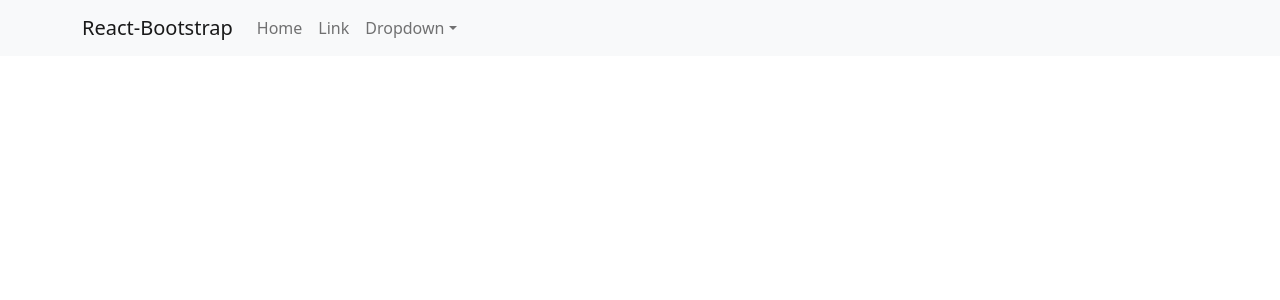
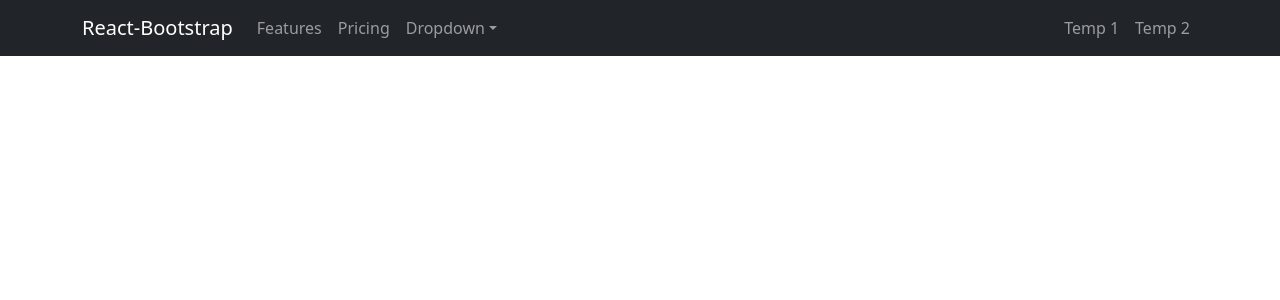
Before and after one commit to marnoux/mbudget, a Next.js app: page / in a window 1280 px wide. Shown: the top 300 px of the page. Built offline with nearby package versions, Linux system fonts and the light colour scheme.

Commit message:
Add props to navbar

```diff
--- a/src/components/Layout/Layout.tsx
+++ b/src/components/Layout/Layout.tsx
@@ -1,5 +1,5 @@
 import React, { FC, ReactNode } from 'react';
-import NavigationBar from '../Navbar/Navbar';
+import NavigationBar from '../Navbar/NavigationBar';
 
 interface Props {
 	title?: string;
@@ -9,7 +9,7 @@ interface Props {
 const Layout: FC<Props> = ({ title, children }) => {
 	return (
 		<>
-			<NavigationBar />
+			<NavigationBar title='mBudget' />
 		</>
 	);
 };
--- /dev/null
+++ b/src/components/Navbar/NavBarDropdown.tsx
@@ -0,0 +1,16 @@
+import React from 'react';
+import { NavDropdown } from 'react-bootstrap';
+
+const NavBarDropdown = () => {
+	return (
+		<NavDropdown title='Dropdown' id='collasible-nav-dropdown'>
+			<NavDropdown.Item>Action</NavDropdown.Item>
+			<NavDropdown.Item>Another action</NavDropdown.Item>
+			<NavDropdown.Item>Something</NavDropdown.Item>
+			<NavDropdown.Divider />
+			<NavDropdown.Item>Separated link</NavDropdown.Item>
+		</NavDropdown>
+	);
+};
+
+export default NavBarDropdown;
--- a/src/components/Navbar/Navbar.tsx
+++ /dev/null
@@ -1,28 +0,0 @@
-import React from 'react';
-import { Container, Nav, Navbar, NavDropdown } from 'react-bootstrap';
-
-const NavigationBar = () => {
-	return (
-		<Navbar bg='light' expand='lg'>
-			<Container>
-				<Navbar.Brand href='#home'>React-Bootstrap</Navbar.Brand>
-				<Navbar.Toggle aria-controls='basic-navbar-nav' />
-				<Navbar.Collapse id='basic-navbar-nav'>
-					<Nav className='me-auto'>
-						<Nav.Link href='#home'>Home</Nav.Link>
-						<Nav.Link href='#link'>Link</Nav.Link>
-						<NavDropdown title='Dropdown' id='basic-nav-dropdown'>
-							<NavDropdown.Item href='#action/3.1'>Action</NavDropdown.Item>
-							<NavDropdown.Item href='#action/3.2'>Another action</NavDropdown.Item>
-							<NavDropdown.Item href='#action/3.3'>Something</NavDropdown.Item>
-							<NavDropdown.Divider />
-							<NavDropdown.Item href='#action/3.4'>Separated link</NavDropdown.Item>
-						</NavDropdown>
-					</Nav>
-				</Navbar.Collapse>
-			</Container>
-		</Navbar>
-	);
-};
-
-export default NavigationBar;
--- /dev/null
+++ b/src/components/Navbar/NavigationBar.tsx
@@ -0,0 +1,31 @@
+import React from 'react';
+import { Container, Nav, Navbar, NavDropdown } from 'react-bootstrap';
+import NavBarDropdown from './NavBarDropdown';
+
+type NavigationBarProps = {
+	title: string;
+};
+
+const NavigationBar = ({ title }: NavigationBarProps) => {
+	return (
+		<Navbar collapseOnSelect expand='lg' bg='dark' variant='dark'>
+			<Container>
+				<Navbar.Brand href='#home'>React-Bootstrap</Navbar.Brand>
+				<Navbar.Toggle aria-controls='responsive-navbar-nav' />
+				<Navbar.Collapse id='responsive-navbar-nav'>
+					<Nav className='me-auto'>
+						<Nav.Link>Features</Nav.Link>
+						<Nav.Link>Pricing</Nav.Link>
+						<NavBarDropdown />
+					</Nav>
+					<Nav>
+						<Nav.Link>Temp 1</Nav.Link>
+						<Nav.Link>Temp 2</Nav.Link>
+					</Nav>
+				</Navbar.Collapse>
+			</Container>
+		</Navbar>
+	);
+};
+
+export default NavigationBar;
```
